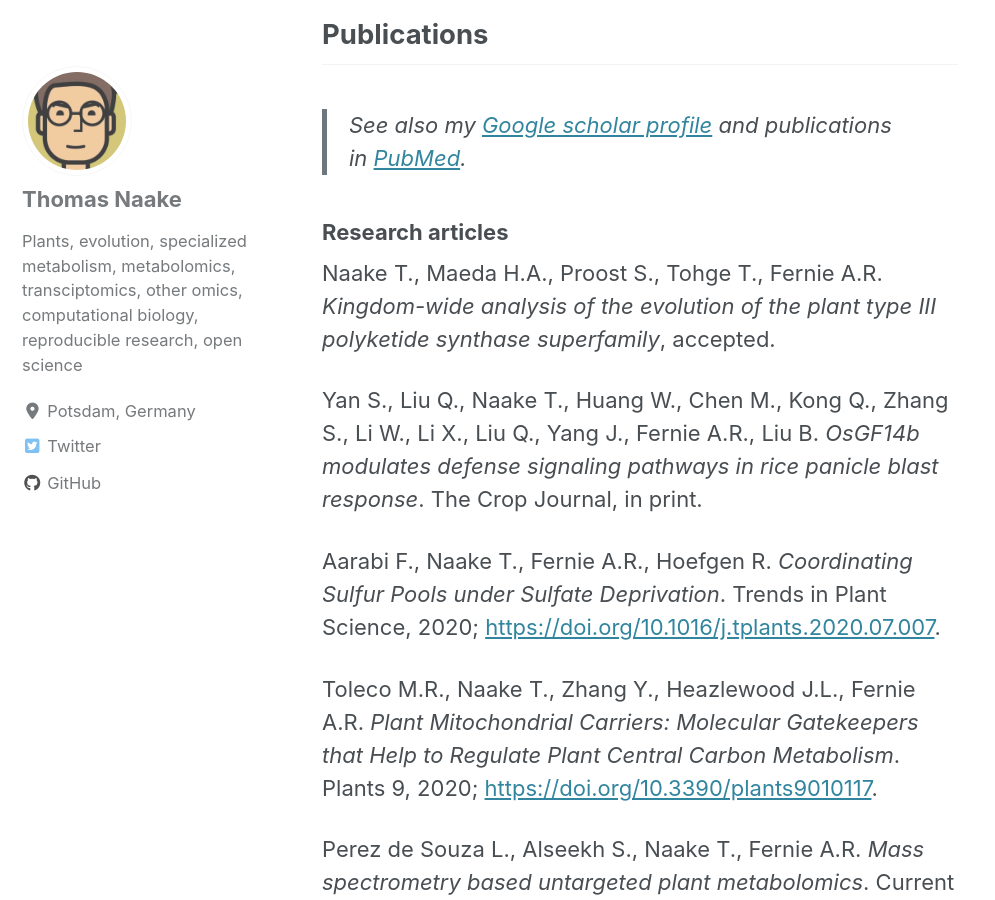
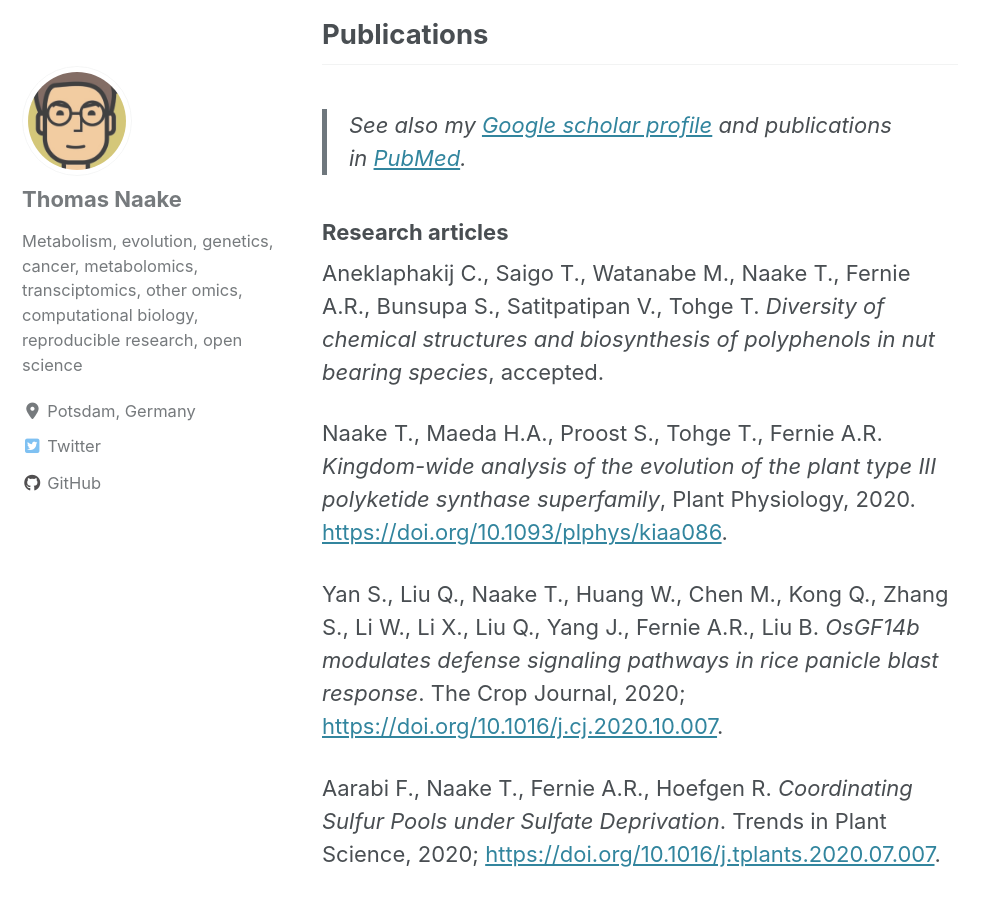
Before and after one commit to tnaake/tnaake.github.io, a Jekyll site: the page built from _pages/about.md, in a window 1280 px wide and 900 px high, scrolled down 598 px. Shown: the whole window, without its empty margins (0-995 px from the left). Built offline with Jekyll 4.4.1, drawn with Linux system fonts in a browser that asks for light colours; cached includes are drawn as plain includes; nearby versions of some CDN libraries.

Commit message:
update publications

```diff
--- a/_config.yml
+++ b/_config.yml
@@ -109,7 +109,7 @@ social:
 author:
   name             : "Thomas Naake"
   avatar           : /images/portrait_cartoon.jpg # path of avatar image, e.g. "/assets/images/bio-photo.jpg"
-  bio              : "Plants, evolution, specialized metabolism, metabolomics, transciptomics, other omics, computational biology, reproducible research, open science <script type='text/javascript' src='https://ko-fi.com/widgets/widget_2.js'></script><script type='text/javascript'>kofiwidget2.init('Buy Me a Coffee', '#46b798', 'O5O013YG2');kofiwidget2.draw();</script>"
+  bio              : "Metabolism, evolution, genetics, cancer, metabolomics, transciptomics, other omics, computational biology, reproducible research, open science <script type='text/javascript' src='https://ko-fi.com/widgets/widget_2.js'></script><script type='text/javascript'>kofiwidget2.init('Buy Me a Coffee', '#46b798', 'O5O013YG2');kofiwidget2.draw();</script>"
   location         : "Potsdam, Germany"
   email            :
   links:
--- a/_pages/about.md
+++ b/_pages/about.md
@@ -31,12 +31,18 @@ research projects focus on cancer proteomics and metabolomics.
 > [PubMed](https://www.ncbi.nlm.nih.gov/pubmed/?term=naake+thomas).
 
 ### Research articles
+Aneklaphakij C., Saigo T., Watanabe M., Naake T., Fernie A.R., Bunsupa S., Satitpatipan V., Tohge T.
+*Diversity of chemical structures and biosynthesis of polyphenols in nut bearing species*,
+accepted.
+
 Naake T., Maeda H.A., Proost S., Tohge T., Fernie A.R.
 *Kingdom-wide analysis of the evolution of the plant type III polyketide synthase superfamily*,
-accepted.
+Plant Physiology, 2020.
+[https://doi.org/10.1093/plphys/kiaa086](https://doi.org/10.1093/plphys/kiaa086).
 
 Yan S., Liu Q., Naake T., Huang W., Chen M., Kong Q., Zhang S., Li W., Li X., Liu Q., Yang J., Fernie A.R., Liu B.
-*OsGF14b modulates defense signaling pathways in rice panicle blast response*. The Crop Journal, in print.
+*OsGF14b modulates defense signaling pathways in rice panicle blast response*. The Crop Journal, 2020;
+[https://doi.org/10.1016/j.cj.2020.10.007](https://doi.org/10.1016/j.cj.2020.10.007).
 
 Aarabi F., Naake T., Fernie A.R., Hoefgen R.
 *Coordinating Sulfur Pools under Sulfate Deprivation*. Trends in Plant Science, 2020;
```
